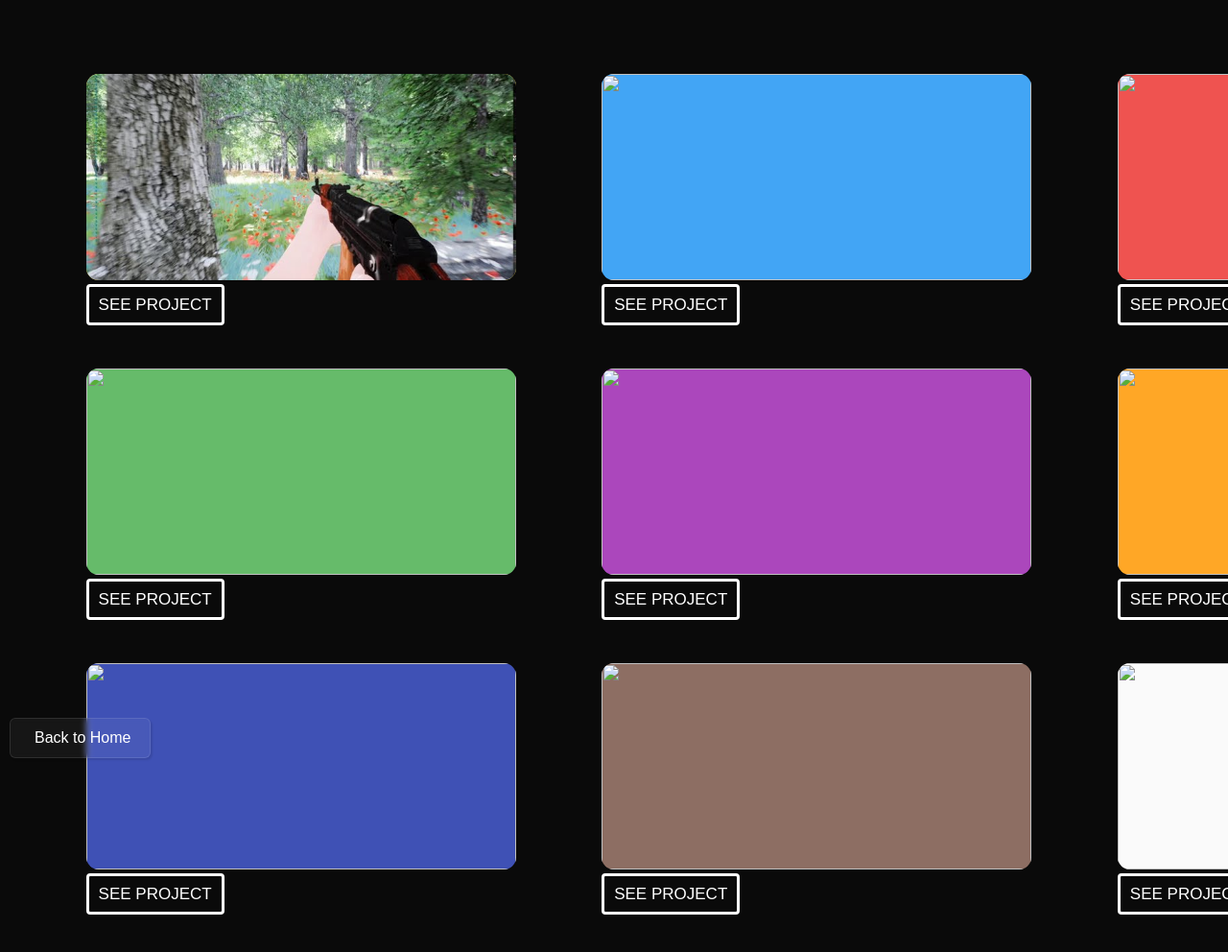
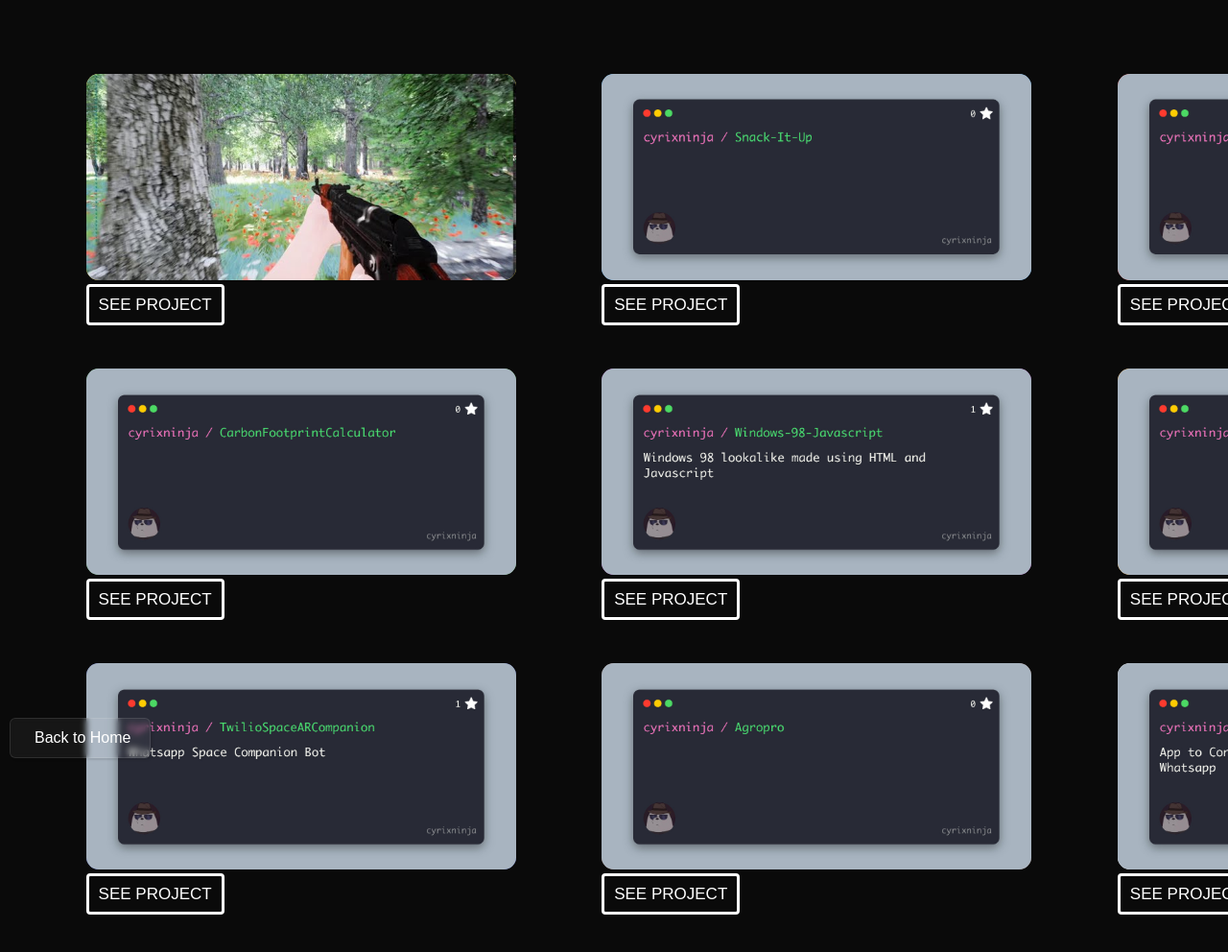
Before and after one commit to cyrixninja/cyrixninja, a plain HTML site: page projects.html in a window 1280 px wide. Shown: the top 992 px of the page at 96% size. Drawn offline with Linux system fonts and the light colour scheme; the site is published under a folder, as on GitHub Pages, so addresses that start at the root find nothing.

Commit message:
Update 2

```diff
--- a/projects.html
+++ b/projects.html
@@ -23,7 +23,7 @@
 
 
   <div class="tile">
-    <img src="/assets/image2.jpg" />
+    <img src="assets/image2.jpg" />
    <button onclick="location.href='https://github.com/cyrixninja/Snack-It-Up'" type="button">
       See Project</button>
 
@@ -31,49 +31,49 @@
 
 
   <div class="tile">
-    <img src="/assets/image3.jpg" />
+    <img src="assets/image3.jpg" />
     <button onclick="location.href='https://github.com/cyrixninja/CodeGen'" type="button">
       See Project</button>
   </div>
 
 
   <div class="tile">
-    <img src="/assets/image4.jpg" />
+    <img src="assets/image4.jpg" />
     <button onclick="location.href='https://github.com/cyrixninja/CarbonFootprintCalculator'" type="button">
       See Project</button>
   </div>
 
 
   <div class="tile">
-    <img src="/assets/image5.jpg" />
+    <img src="assets/image5.jpg" />
     <button onclick="location.href='https://github.com/cyrixninja/Windows-98-Javascript'" type="button">
       See Project</button>
   </div>
 
 
   <div class="tile">
-    <img src="/assets/image6.jpg" />
+    <img src="assets/image6.jpg" />
     <button onclick="location.href='https://github.com/cyrixninja/Twilio-Food-Analysis'" type="button">
       See Project</button>
   </div>
 
 
   <div class="tile">
-    <img src="/assets/image7.jpg" />
+    <img src="assets/image7.jpg" />
     <button onclick="location.href='https://github.com/cyrixninja/TwilioSpaceARCompanion'" type="button">
       See Project</button>
   </div>
 
 
   <div class="tile">
-    <img src="/assets/image8.jpg" />
+    <img src="assets/image8.jpg" />
     <button onclick="location.href='https://github.com/cyrixninja/Agropro'" type="button">
       See Project</button>
   </div>
 
 
   <div class="tile">
-    <img src="/assets/image9.jpg" />
+    <img src="assets/image9.jpg" />
     <button onclick="location.href='https://github.com/cyrixninja/TwilioGCP-Whatsapp'" type="button">
       See Project</button>
   </div>
```
